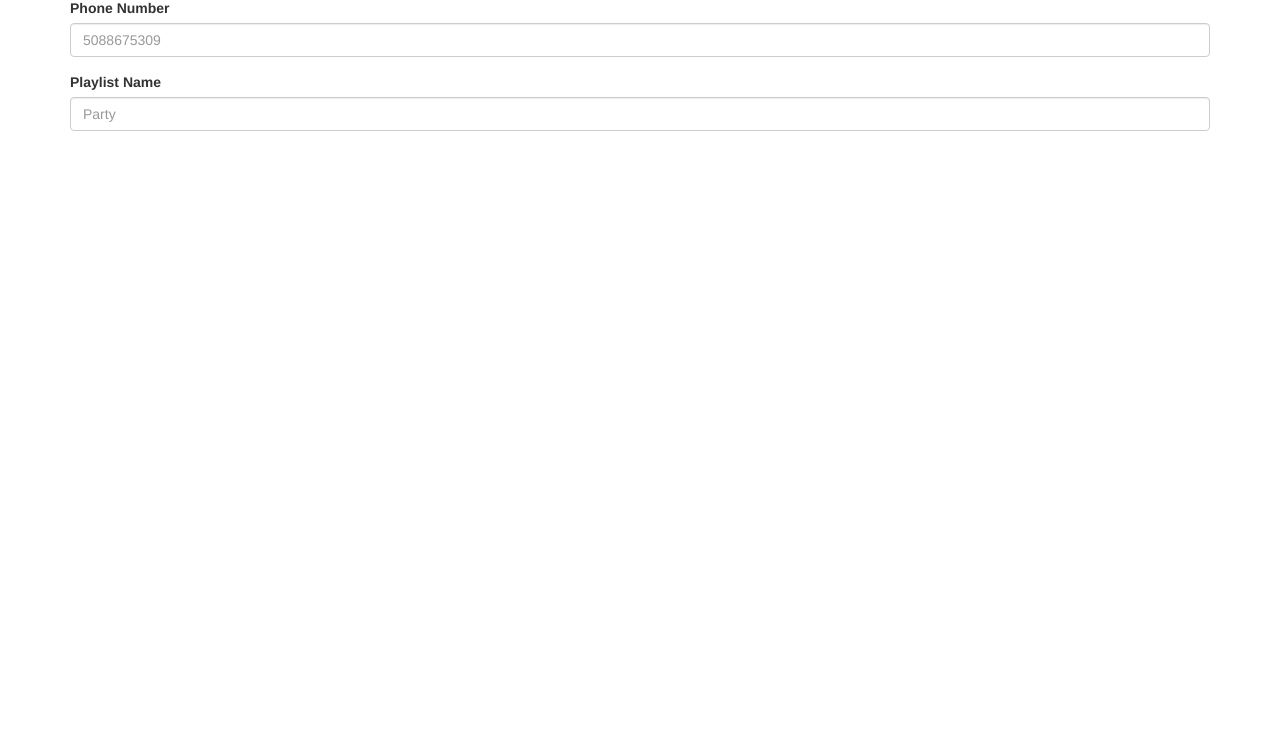
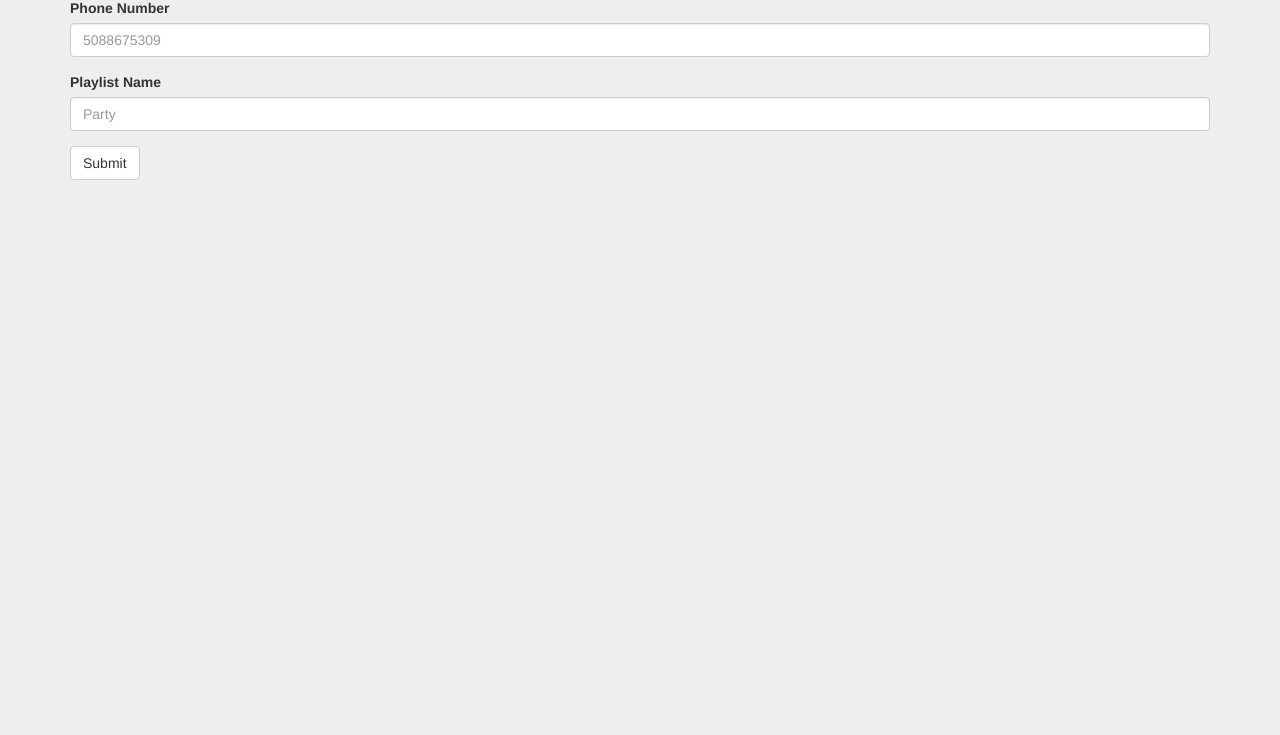
Before and after one commit to mkrum/Jamocracy, a website: page public/info.html in a window 1280 px wide. Shown: the part 65-800 px from the top of the page. Drawn offline with nearby package versions, Linux system fonts and the light colour scheme.

Commit message:
Edited info.html

```diff
--- a/public/info.html
+++ b/public/info.html
@@ -5,8 +5,11 @@
 		<link rel="stylesheet" href="//netdna.bootstrapcdn.com/bootstrap/3.1.1/css/bootstrap.min.css">
 		<script src = "https://ajax.googleapis.com/ajax/libs/jquery/1.11.3/jquery.min.js"> </script>
 		<style type="text/css">
-			textarea {
-				resize: none;
+			body{
+				background-color: #eee;
+			}
+			.form-signin{
+				max-width: 330px;
 			}
 		</style>
 	</head>
@@ -23,6 +26,7 @@
 						<input type="text" class="form-control" id="playlistName" placeholder="Party">
 				</div>
 			</form>
+			<button type="submit" class="btn btn-default">Submit</button>
 		</div>
 	</body>
 </html>
```
